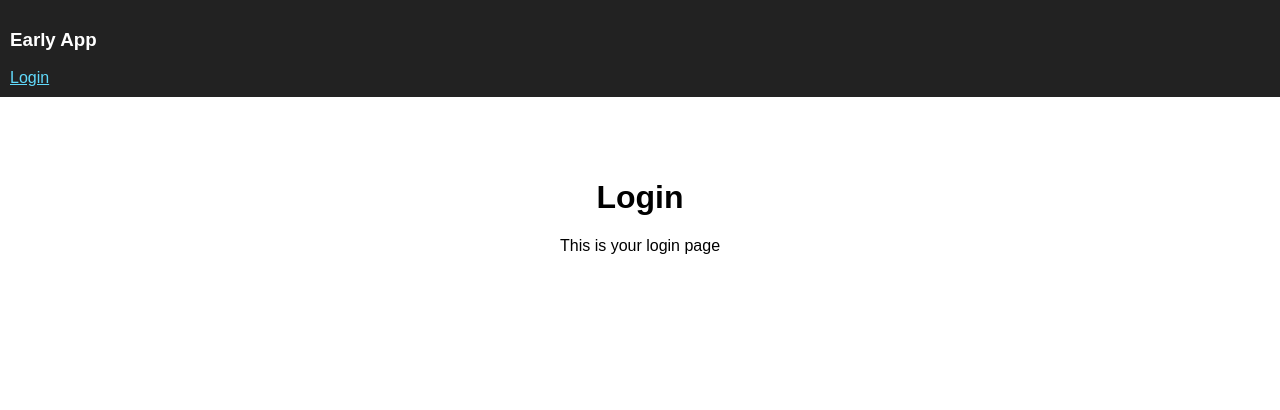
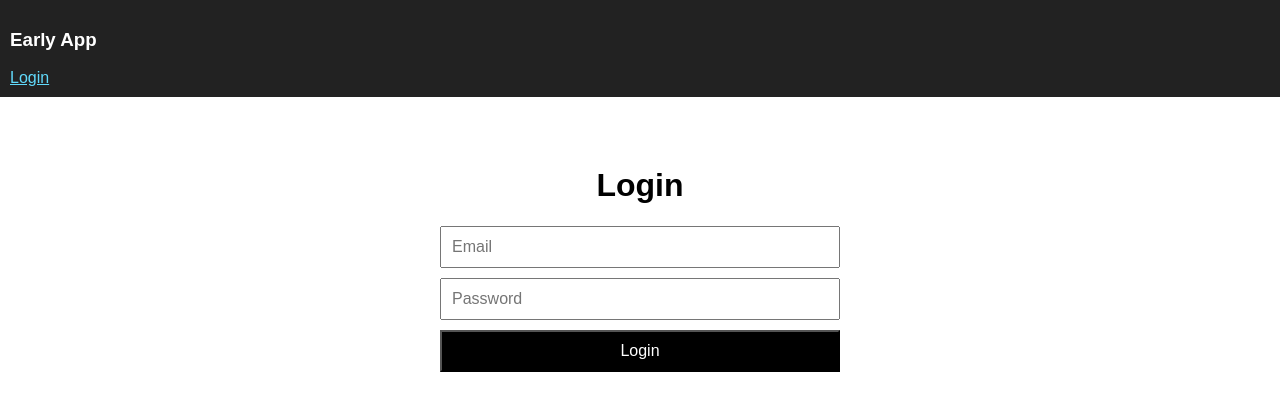
Before and after one commit to dantheman88/early-app, a Next.js app: page /login in a window 1280 px wide. Shown: the top 410 px of the page. Built offline with nearby package versions, Linux system fonts and the light colour scheme; no server answers.

Commit message:
Update login.js

```diff
--- a/pages/login.js
+++ b/pages/login.js
@@ -1,8 +1,34 @@
-export default function Login() {
+export default function LoginPage() {
   return (
-    <div style={{ padding: "40px", textAlign: "center" }}>
+    <div style={{ maxWidth: "400px", margin: "50px auto", textAlign: "center" }}>
       <h1>Login</h1>
-      <p>This is your login page</p>
+
+      <form style={{ display: "flex", flexDirection: "column", gap: "10px" }}>
+        <input
+          type="email"
+          placeholder="Email"
+          style={{ padding: "10px", fontSize: "16px" }}
+        />
+
+        <input
+          type="password"
+          placeholder="Password"
+          style={{ padding: "10px", fontSize: "16px" }}
+        />
+
+        <button
+          type="submit"
+          style={{
+            padding: "10px",
+            backgroundColor: "black",
+            color: "white",
+            fontSize: "16px",
+            cursor: "pointer"
+          }}
+        >
+          Login
+        </button>
+      </form>
     </div>
   );
 }
```
